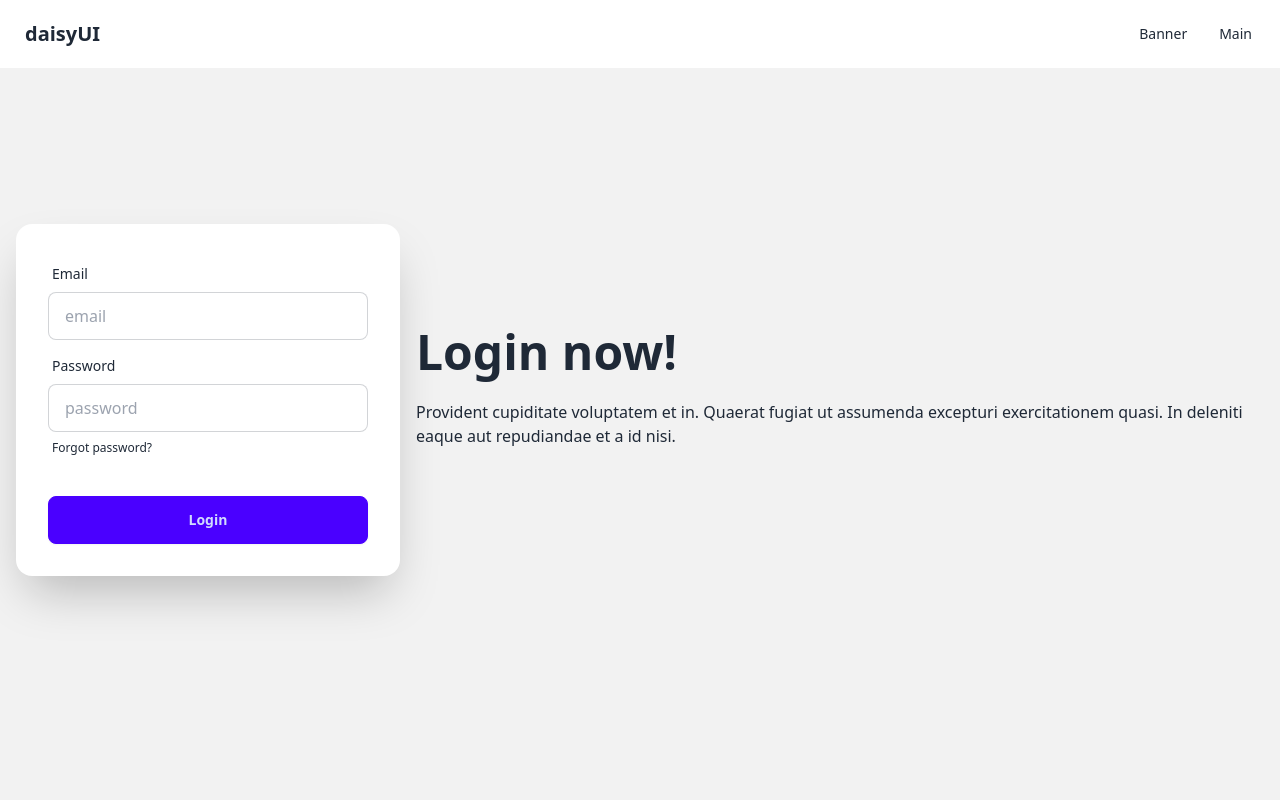
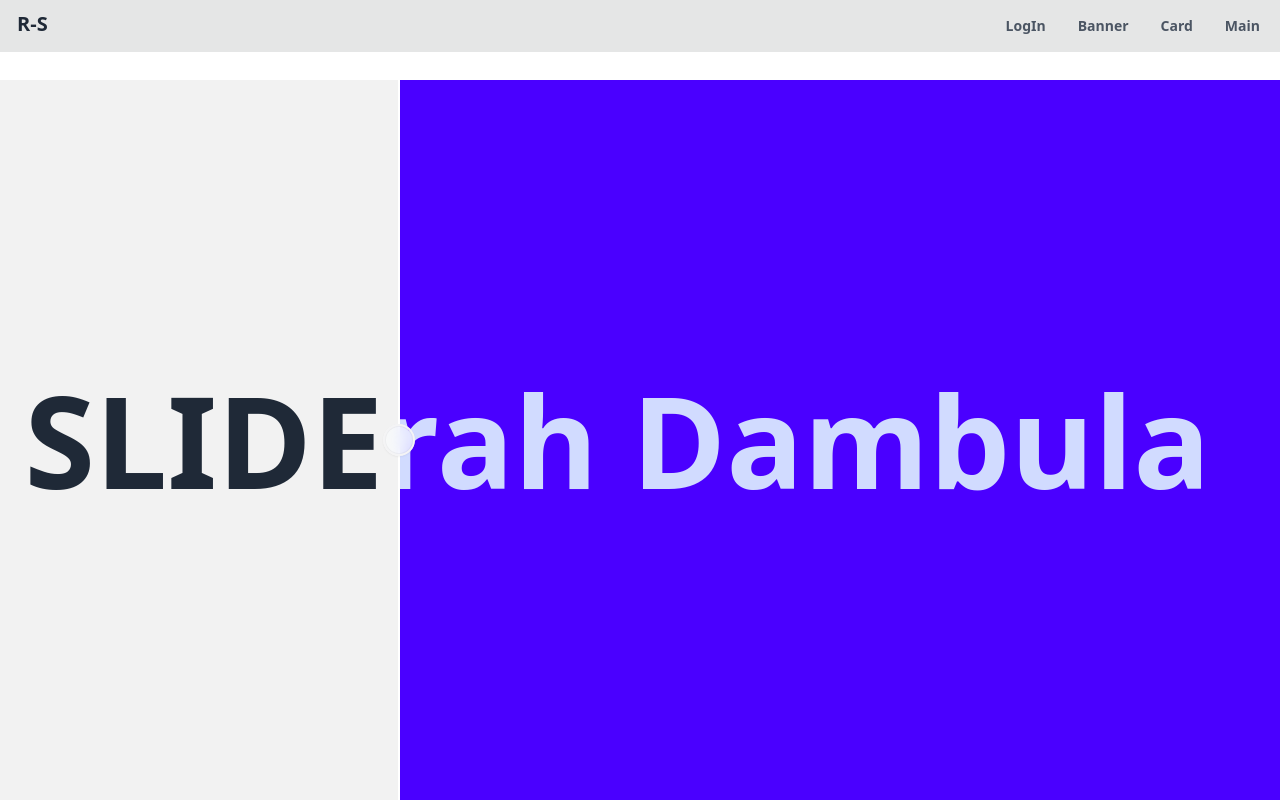
Before and after one commit to ahanaf607307/practice-react-router, a React (Vite) app: page /banner in a window 1280 px wide. Shown: the top 800 px of the page. Built offline with nearby package versions, Linux system fonts and the light colour scheme.

Commit message:
add card section

```diff
--- a/src/Component/Banner/Banner.jsx
+++ b/src/Component/Banner/Banner.jsx
@@ -1,41 +1,24 @@
 import React from 'react'
 
+
 function Banner() {
+
   return (
     <div>
-        <div class="hero bg-base-200 min-h-screen">
-  <div class="hero-content flex-col lg:flex-row-reverse">
-    <div class="text-center lg:text-left">
-      <h1 class="text-5xl font-bold">Login now!</h1>
-      <p class="py-6">
-        Provident cupiditate voluptatem et in. Quaerat fugiat ut assumenda excepturi exercitationem
-        quasi. In deleniti eaque aut repudiandae et a id nisi.
-      </p>
-    </div>
-    <div class="card bg-base-100 w-full max-w-sm shrink-0 shadow-2xl">
-      <form class="card-body">
-        <div class="form-control">
-          <label class="label">
-            <span class="label-text">Email</span>
-          </label>
-          <input type="email" placeholder="email" class="input input-bordered" required />
-        </div>
-        <div class="form-control">
-          <label class="label">
-            <span class="label-text">Password</span>
-          </label>
-          <input type="password" placeholder="password" class="input input-bordered" required />
-          <label class="label">
-            <a href="#" class="label-text-alt link link-hover">Forgot password?</a>
-          </label>
-        </div>
-        <div class="form-control mt-6">
-          <button class="btn btn-primary">Login</button>
-        </div>
-      </form>
+
+<div className="diff aspect-[16/9]">
+  <div className="diff-item-1">
+    <div className="bg-primary text-primary-content grid place-content-center text-9xl ml-10 font-black">
+      Sharah Dambula
     </div>
   </div>
+  <div className="diff-item-2">
+    <div className="bg-base-200 grid place-content-center text-9xl font-black">SLIDE TO SEE NAME</div>
+  </div>
+  <div className="diff-resizer"></div>
 </div>
+
+
     </div>
   )
 }
--- /dev/null
+++ b/src/Component/Banner/Login.jsx
@@ -0,0 +1,41 @@
+import React from 'react'
+
+function Login() {
+  return (
+    <div>      <div class="hero bg-base-200 min-h-screen">
+    <div class="hero-content flex-col lg:flex-row-reverse">
+      <div class="text-center lg:text-left">
+        <h1 class="text-5xl font-bold">Login now!</h1>
+        <p class="py-6">
+          Provident cupiditate voluptatem et in. Quaerat fugiat ut assumenda excepturi exercitationem
+          quasi. In deleniti eaque aut repudiandae et a id nisi.
+        </p>
+      </div>
+      <div class="card bg-base-100 w-full max-w-sm shrink-0 shadow-2xl">
+        <form class="card-body">
+          <div class="form-control">
+            <label class="label">
+              <span class="label-text">Email</span>
+            </label>
+            <input type="email" placeholder="email" class="input input-bordered" required />
+          </div>
+          <div class="form-control">
+            <label class="label">
+              <span class="label-text">Password</span>
+            </label>
+            <input type="password" placeholder="password" class="input input-bordered" required />
+            <label class="label">
+              <a href="#" class="label-text-alt link link-hover">Forgot password?</a>
+            </label>
+          </div>
+          <div class="form-control mt-6">
+            <button class="btn btn-primary">Login</button>
+          </div>
+        </form>
+      </div>
+    </div>
+  </div></div>
+  )
+}
+
+export default Login
--- /dev/null
+++ b/src/Component/Card/Card.jsx
@@ -0,0 +1,23 @@
+import React from "react";
+import { useLoaderData } from "react-router-dom";
+import Cd from "./Cd";
+function Card() {
+  const users = useLoaderData();
+  console.log(users);
+  return (
+    <div className="my-5">
+      <div>
+        <h1 className="text-2xl text-center">
+         Data Here :  {users.length}
+        </h1>
+        <div className="grid grid-cols-1 md:grid-cols-3 gap-4">
+            {
+                users.map(user => <Cd user={user} />)
+            }
+        </div>
+      </div>
+    </div>
+  );
+}
+
+export default Card;
--- /dev/null
+++ b/src/Component/Card/Cd.jsx
@@ -0,0 +1,24 @@
+import React from 'react'
+
+function Cd({user}) {
+    const{name , phone , email , username} = user
+  return (
+    <div>
+        <div>
+          <div class="card bg-base-100 shadow-xl">
+            <div class="card-body">
+              <h2 class="card-title">{name}</h2>
+              <p className='text-gray-500 font-semibold'>UserName : {username}</p>
+              <p className='text-gray-500 font-semibold'>Email : {email}</p>
+              <p className='text-gray-500 font-semibold'>Phone : {phone}</p>
+              <div class="card-actions justify-end">
+                <button class="btn text-white font-bold bg-teal-500">Contact Now</button>
+              </div>
+            </div>
+          </div>
+        </div>
+    </div>
+  )
+}
+
+export default Cd
--- a/src/Component/Home/Home.jsx
+++ b/src/Component/Home/Home.jsx
@@ -11,8 +11,13 @@ function Home() {
    <div className='fixed top-0 left-0 right-0 z-10'>
  <Navbar/>
    </div>
+   {/* login */}
+
+   {/* login ends */}
+    <div className='my-20'>
     <Outlet/>
-    <div className=' ' >
+    </div>
+    <div className='' >
     <Footer />
     </div>
    </div>
--- a/src/Component/Navbar/Navbar.jsx
+++ b/src/Component/Navbar/Navbar.jsx
@@ -3,14 +3,16 @@ import { Link } from 'react-router-dom'
 
 function Navbar() {
   return (
-    <div>
-        <div class="navbar bg-base-100">
-  <div class="flex-1">
-    <a class="btn btn-ghost text-xl">daisyUI</a>
+    <div className=''>
+        <div class=" md:flex md:justify-between bg-base-300">
+  <div class="text-center md:text-start">
+    <a class="btn btn-ghost text-xl font-bold">R-S</a>
   </div>
-  <div class="flex-none">
-    <ul class="menu menu-horizontal px-1">
+  <div class="text-center md:text-start">
+    <ul class="menu menu-horizontal px-1 font-semibold text-gray-600">
+      <li><Link to="/login">LogIn</Link></li>
       <li><Link to="/banner">Banner</Link></li>
+      <li><Link to="/card">Card</Link></li>
       <li><Link to="/main">Main</Link></li>
     </ul>
   </div>
--- a/src/main.jsx
+++ b/src/main.jsx
@@ -8,14 +8,29 @@ import {
 import Home from './Component/Home/Home'
 import Banner from './Component/Banner/Banner'
 import Main from './Component/Main/Main'
+import Login from './Component/Banner/Login'
+import Card from './Component/Card/Card'
 const router = createBrowserRouter ([
   {
     path:'/',
     element:<Home/>,
     children:[
       {
+        path:'/login',
+        element : <Login/>
+      },
+      {
         path:'/banner',
-        element : <Banner/>
+        element : <Banner/>,
+      },
+      {
+        path:'/card',
+        element : <Card/>,
+        loader:async () => {
+          const res = await fetch('https://jsonplaceholder.typicode.com/users');
+          const data =await res.json()
+          return data
+        }
       },
       {
         path : '/main',
```
